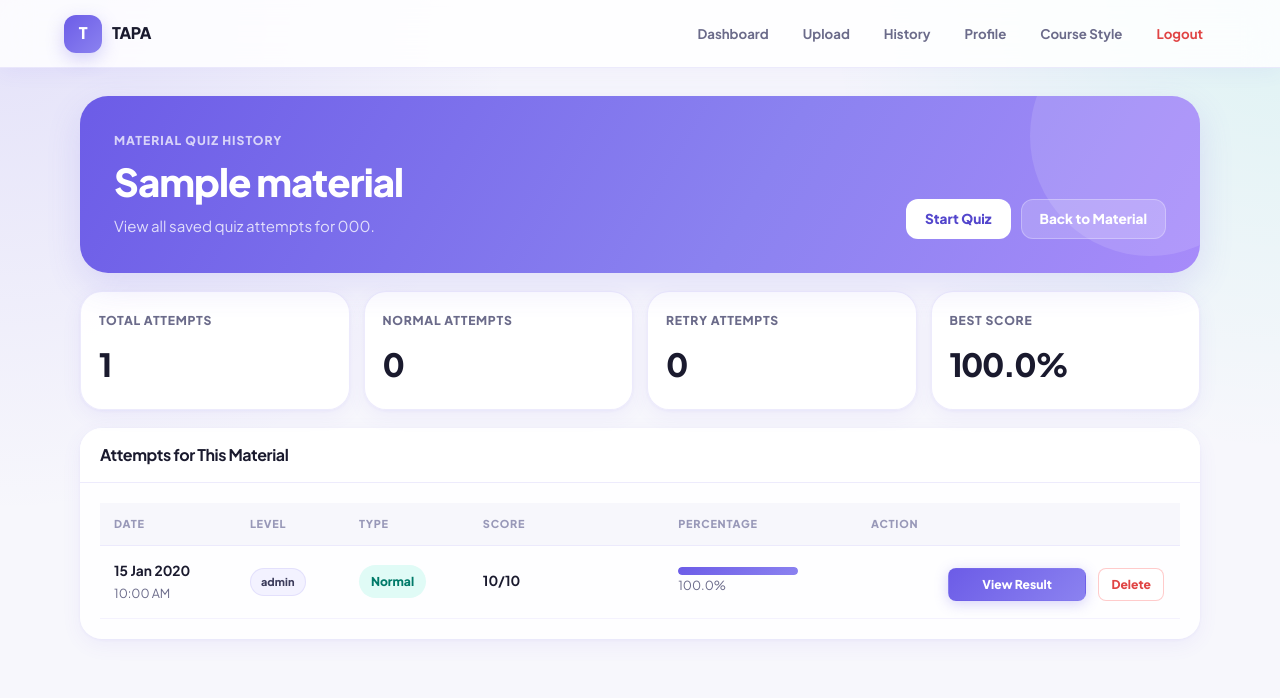
After one commit to lexusKY/tapafyp, a Flask app: page /material/1/attempts in a window 1280 px wide. The commit adds this page. Shown: the top 698 px of the page. Run offline with Flask 3, Linux system fonts and the light colour scheme; a user stored in the database is signed in; tables that the repository leaves empty hold one stand-in row (values such as "Sample post").

Commit message:
Material Attempt feature

```diff
--- a/app/routes.py
+++ b/app/routes.py
@@ -911,6 +911,43 @@ def history():
 
     return render_template("history.html", attempts=attempts)
 
+@main.route("/material/<int:material_id>/attempts")
+@login_required
+def material_attempts(material_id):
+    material = get_user_material_or_404(material_id)
+
+    attempts = (
+        QuizAttempt.query
+        .filter_by(user_id=current_user.id, material_id=material.id)
+        .order_by(QuizAttempt.created_at.desc())
+        .all()
+    )
+
+    total_attempts = len(attempts)
+
+    best_attempt = None
+    if attempts:
+        best_attempt = max(
+            attempts,
+            key=lambda attempt: (
+                attempt.score / attempt.total_questions
+                if attempt.total_questions > 0 else 0
+            )
+        )
+
+    normal_count = sum(1 for attempt in attempts if attempt.attempt_type == "normal")
+    retry_count = sum(1 for attempt in attempts if attempt.attempt_type == "retry")
+
+    return render_template(
+        "material_attempts.html",
+        material=material,
+        attempts=attempts,
+        total_attempts=total_attempts,
+        best_attempt=best_attempt,
+        normal_count=normal_count,
+        retry_count=retry_count
+    )
+
 
 @main.route("/attempt/<int:attempt_id>")
 @login_required
--- a/app/static/css/style.css
+++ b/app/static/css/style.css
@@ -3100,3 +3100,160 @@ button.is-loading {
     overflow-wrap: anywhere;
     word-break: break-word;
 }
+
+/* ============================================================
+   Material-Specific Attempts Page
+   ============================================================ */
+
+.material-attempts-page {
+    max-width: 1120px;
+    margin: 0 auto;
+}
+
+.material-attempts-hero {
+    position: relative;
+    overflow: hidden;
+    display: flex;
+    justify-content: space-between;
+    align-items: flex-end;
+    gap: 24px;
+    padding: 34px;
+    margin-bottom: 18px;
+    border-radius: var(--r-2xl);
+    background: var(--grad-banner);
+    box-shadow: var(--shadow-hover);
+}
+
+.material-attempts-hero::before {
+    content: "";
+    position: absolute;
+    top: -80px;
+    right: -70px;
+    width: 240px;
+    height: 240px;
+    border-radius: 50%;
+    background: rgba(255, 255, 255, 0.12);
+}
+
+.material-attempts-hero > * {
+    position: relative;
+    z-index: 1;
+}
+
+.material-attempts-hero .eyebrow,
+.material-attempts-hero h2,
+.material-attempts-hero p {
+    color: #ffffff;
+}
+
+.material-attempts-hero .eyebrow {
+    color: rgba(255, 255, 255, 0.72);
+}
+
+.material-attempts-hero h2 {
+    margin-bottom: 8px;
+}
+
+.material-attempts-hero p {
+    max-width: 720px;
+    margin: 0;
+    color: rgba(255, 255, 255, 0.78);
+}
+
+.material-attempts-actions {
+    display: flex;
+    gap: 10px;
+    flex-wrap: wrap;
+    justify-content: flex-end;
+}
+
+.material-attempts-actions .btn-outline-primary {
+    background: rgba(255, 255, 255, 0.18);
+    border-color: rgba(255, 255, 255, 0.28);
+    color: #ffffff;
+}
+
+.material-attempts-actions .btn-outline-primary:hover {
+    background: rgba(255, 255, 255, 0.28);
+    color: #ffffff;
+}
+
+.material-attempts-actions .btn-primary {
+    background: #ffffff;
+    color: var(--v-600);
+    box-shadow: none;
+}
+
+.material-attempts-stat-grid {
+    display: grid;
+    grid-template-columns: repeat(4, minmax(0, 1fr));
+    gap: 14px;
+    margin-bottom: 18px;
+}
+
+.material-attempts-stat-card {
+    padding: 18px;
+    border-radius: var(--r-xl);
+    background: rgba(255, 255, 255, 0.94);
+    border: 1.5px solid var(--border);
+    box-shadow: var(--shadow-card);
+}
+
+.material-attempts-stat-card span {
+    display: block;
+    margin-bottom: 8px;
+    color: var(--ink-500);
+    font-size: 0.76rem;
+    font-weight: 900;
+    letter-spacing: 0.06em;
+    text-transform: uppercase;
+}
+
+.material-attempts-stat-card strong {
+    color: var(--ink-900);
+    font-size: 2rem;
+    font-weight: 900;
+    letter-spacing: -0.05em;
+}
+
+.attempt-mini-progress {
+    width: 120px;
+    max-width: 100%;
+    height: 8px;
+    overflow: hidden;
+    border-radius: var(--r-pill);
+    background: var(--v-100);
+}
+
+.attempt-mini-progress-fill {
+    height: 100%;
+    width: 0;
+    border-radius: var(--r-pill);
+    background: var(--grad-primary);
+    transition: width 0.35s var(--ease);
+}
+
+@media (max-width: 900px) {
+    .material-attempts-hero {
+        flex-direction: column;
+        align-items: flex-start;
+    }
+
+    .material-attempts-actions {
+        justify-content: flex-start;
+    }
+
+    .material-attempts-stat-grid {
+        grid-template-columns: repeat(2, minmax(0, 1fr));
+    }
+}
+
+@media (max-width: 560px) {
+    .material-attempts-stat-grid {
+        grid-template-columns: 1fr;
+    }
+
+    .material-attempts-hero {
+        padding: 24px;
+    }
+}
--- /dev/null
+++ b/app/templates/material_attempts.html
@@ -0,0 +1,161 @@
+{% extends "base.html" %}
+
+{% block title %}Material Attempts - TAPA{% endblock %}
+
+{% block content %}
+<div class="material-attempts-page">
+
+    <div class="material-attempts-hero">
+        <div>
+            <div class="eyebrow">Material Quiz History</div>
+            <h2>{{ material.title }}</h2>
+            <p>
+                View all saved quiz attempts for {{ material.course_code or 'this material' }}.
+            </p>
+        </div>
+
+        <div class="material-attempts-actions">
+            <a href="{{ url_for('main.choose_level', material_id=material.id) }}"
+               class="btn btn-primary">
+                Start Quiz
+            </a>
+
+            <a href="{{ url_for('main.view_material', material_id=material.id) }}"
+               class="btn btn-outline-primary">
+                Back to Material
+            </a>
+        </div>
+    </div>
+
+    <div class="material-attempts-stat-grid">
+        <div class="material-attempts-stat-card">
+            <span>Total Attempts</span>
+            <strong>{{ total_attempts }}</strong>
+        </div>
+
+        <div class="material-attempts-stat-card">
+            <span>Normal Attempts</span>
+            <strong>{{ normal_count }}</strong>
+        </div>
+
+        <div class="material-attempts-stat-card">
+            <span>Retry Attempts</span>
+            <strong>{{ retry_count }}</strong>
+        </div>
+
+        <div class="material-attempts-stat-card">
+            <span>Best Score</span>
+            {% if best_attempt %}
+                {% set best_percentage = (best_attempt.score / best_attempt.total_questions * 100) | round(0) if best_attempt.total_questions > 0 else 0 %}
+                <strong>{{ best_percentage }}%</strong>
+            {% else %}
+                <strong>-</strong>
+            {% endif %}
+        </div>
+    </div>
+
+    <div class="card shadow-sm border-0">
+        <div class="card-header bg-white">
+            <h5 class="mb-0 fw-semibold">Attempts for This Material</h5>
+        </div>
+
+        <div class="card-body">
+            {% if attempts %}
+                <div class="table-responsive">
+                    <table class="table align-middle material-attempts-table">
+                        <thead>
+                            <tr>
+                                <th>Date</th>
+                                <th>Level</th>
+                                <th>Type</th>
+                                <th>Score</th>
+                                <th>Percentage</th>
+                                <th class="text-end">Action</th>
+                            </tr>
+                        </thead>
+
+                        <tbody>
+                            {% for attempt in attempts %}
+                                {% set percentage = (attempt.score / attempt.total_questions * 100) | round(0) if attempt.total_questions > 0 else 0 %}
+
+                                <tr>
+                                    <td>
+                                        <strong>{{ attempt.created_at.strftime('%d %b %Y') }}</strong>
+                                        <div class="text-muted small">
+                                            {{ attempt.created_at.strftime('%I:%M %p') }}
+                                        </div>
+                                    </td>
+
+                                    <td>
+                                        <span class="badge bg-light text-dark border">
+                                            {{ attempt.level }}
+                                        </span>
+                                    </td>
+
+                                    <td>
+                                        {% if attempt.attempt_type == "retry" %}
+                                            <span class="status-pill status-wrong">Retry</span>
+                                        {% else %}
+                                            <span class="status-pill status-correct">Normal</span>
+                                        {% endif %}
+                                    </td>
+
+                                    <td>
+                                        <strong>{{ attempt.score }}/{{ attempt.total_questions }}</strong>
+                                    </td>
+
+                                    <td>
+                                        <div class="attempt-mini-progress">
+                                            <div class="attempt-mini-progress-fill"
+                                                 data-width="{{ percentage }}">
+                                            </div>
+                                        </div>
+                                        <div class="text-muted small mt-1">
+                                            {{ percentage }}%
+                                        </div>
+                                    </td>
+
+                                    <td class="text-end">
+                                        <a href="{{ url_for('main.attempt_detail', attempt_id=attempt.id) }}"
+                                           class="btn btn-sm btn-primary">
+                                            View Result
+                                        </a>
+
+                                        <form method="POST"
+                                              action="{{ url_for('main.delete_attempt', attempt_id=attempt.id) }}"
+                                              class="inline-delete-form"
+                                              onsubmit="return confirm('Delete this quiz attempt?');">
+                                            <button type="submit" class="btn btn-sm btn-danger-outline">
+                                                Delete
+                                            </button>
+                                        </form>
+                                    </td>
+                                </tr>
+                            {% endfor %}
+                        </tbody>
+                    </table>
+                </div>
+            {% else %}
+                <div class="empty-state">
+                    <h3>No attempts for this material yet</h3>
+                    <p>Start a quiz and your attempt history will appear here.</p>
+                    <a href="{{ url_for('main.choose_level', material_id=material.id) }}"
+                       class="btn btn-primary">
+                        Start Quiz
+                    </a>
+                </div>
+            {% endif %}
+        </div>
+    </div>
+
+</div>
+
+<script>
+    document.addEventListener("DOMContentLoaded", function () {
+        document.querySelectorAll(".attempt-mini-progress-fill").forEach(function (bar) {
+            const width = bar.getAttribute("data-width") || "0";
+            bar.style.width = width + "%";
+        });
+    });
+</script>
+{% endblock %}
```
Also changed, not shown: app/templates/material_detail.html (+16 -4 lines).
